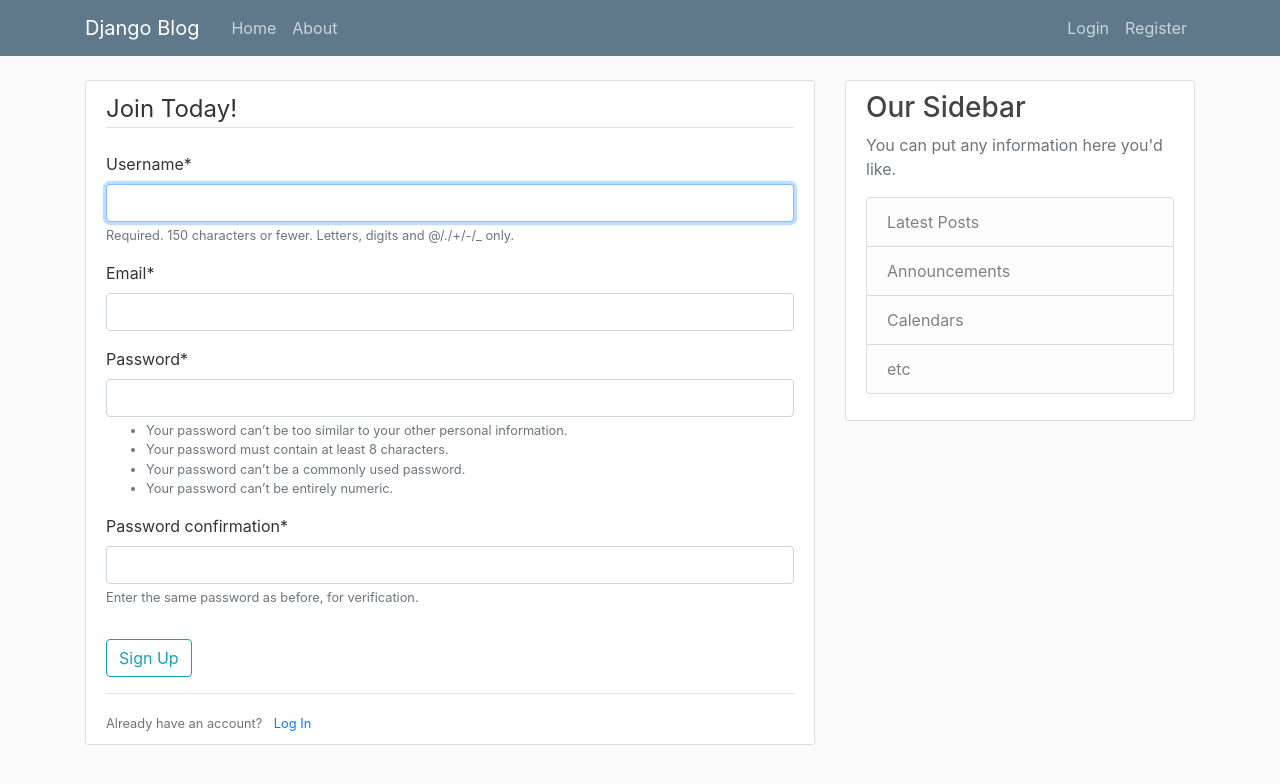
After one commit to theJMC/Python, a Django app: page /register in a window 1280 px wide. The commit adds this page. Shown: the top 784 px of the page. Run offline with Django 3.2, Linux system fonts and the light colour scheme; some libraries are stand-ins or nearby versions.

Commit message:
Added the User Sign Up System

```diff
--- a/django_project/blog/templates/blog/base.html
+++ b/django_project/blog/templates/blog/base.html
@@ -32,7 +32,7 @@
                         <!-- Navbar Right Side -->
                         <div class="navbar-nav">
                             <a class="nav-item nav-link" href="#">Login</a>
-                            <a class="nav-item nav-link" href="#">Register</a>
+                            <a class="nav-item nav-link" href="/register">Register</a>
                         </div>
                     </div>
                 </div>
@@ -41,6 +41,13 @@
         <main role="main" class="container">
             <div class="row">
                 <div class="col-md-8">
+                    {% if messages %}
+                        {% for message in messages %}
+                        <div class="alert alert-{{ message.tags }}">
+                            {{ message }}
+                        </div>
+                        {% endfor %}
+                    {% endif %}
                     {% block content %}{% endblock %}
                 </div>
                 <div class="col-md-4">
--- a/django_project/django_project/settings.py
+++ b/django_project/django_project/settings.py
@@ -31,7 +31,9 @@ ALLOWED_HOSTS = []
 # Application definition
 
 INSTALLED_APPS = [
+    'users.apps.UsersConfig',
     'blog.apps.BlogConfig',
+    'crispy_forms',
     'django.contrib.admin',
     'django.contrib.auth',
     'django.contrib.contenttypes',
@@ -119,3 +121,5 @@ USE_TZ = True
 # https://docs.djangoproject.com/en/3.0/howto/static-files/
 
 STATIC_URL = '/static/'
+
+CRISPY_TEMPLATE_PACK = 'bootstrap4'
--- a/django_project/django_project/urls.py
+++ b/django_project/django_project/urls.py
@@ -15,8 +15,10 @@ Including another URLconf
 """
 from django.contrib import admin
 from django.urls import path, include
+from users import views as user_views
 
 urlpatterns = [
     path('admin/', admin.site.urls),
-    path('', include('blog.urls'))
+    path('register', user_views.register, name='register'),
+    path('', include('blog.urls')),
 ]
--- /dev/null
+++ b/django_project/users/forms.py
@@ -0,0 +1,11 @@
+from django import forms
+from django.contrib.auth.models import User
+from django.contrib.auth.forms import UserCreationForm
+
+
+class UserRegisterForm(UserCreationForm):
+    email = forms.EmailField()
+
+    class Meta:
+        model = User
+        fields = ['username', 'email', 'password1', 'password2']
--- /dev/null
+++ b/django_project/users/templates/users/register.html
@@ -0,0 +1,21 @@
+{% extends 'blog/base.html' %}
+{% load crispy_forms_tags %}
+{% block content %}
+    <div class='content-section'>
+        <form method="POST">
+            {% csrf_token %}
+            <fieldset class="form-group">
+                <legend class="border-bottom mb-4">Join Today!</legend>
+                {{ form|crispy }}
+            </fieldset>
+            <div class="form-group">
+                <button class="btn btn-outline-info" type="submit">Sign Up</button>
+            </div>
+        </form>
+        <div class="border-top pt-3">
+            <small class="text-muted">
+                Already have an account? <a class="ml-2" href="#">Log In</a>
+            </small>
+        </div>
+    </div>
+{% endblock content %}
--- a/django_project/users/views.py
+++ b/django_project/users/views.py
@@ -1,3 +1,17 @@
-from django.shortcuts import render
+from django.shortcuts import render, redirect
+from django.contrib import messages
+from .forms import UserRegisterForm
 
 # Create your views here.
+
+def register(request):
+    if request.method == 'POST':
+        form = UserRegisterForm(request.POST)
+        if form.is_valid():
+            form.save()
+            username = form.cleaned_data.get('username')
+            messages.success(request, f'Account created for {username}!')
+            return redirect('blog-home')
+    else:
+        form = UserRegisterForm()
+    return render(request, 'users/register.html', {'form': form})
```
Also changed, not shown: django_project/db.sqlite3.
